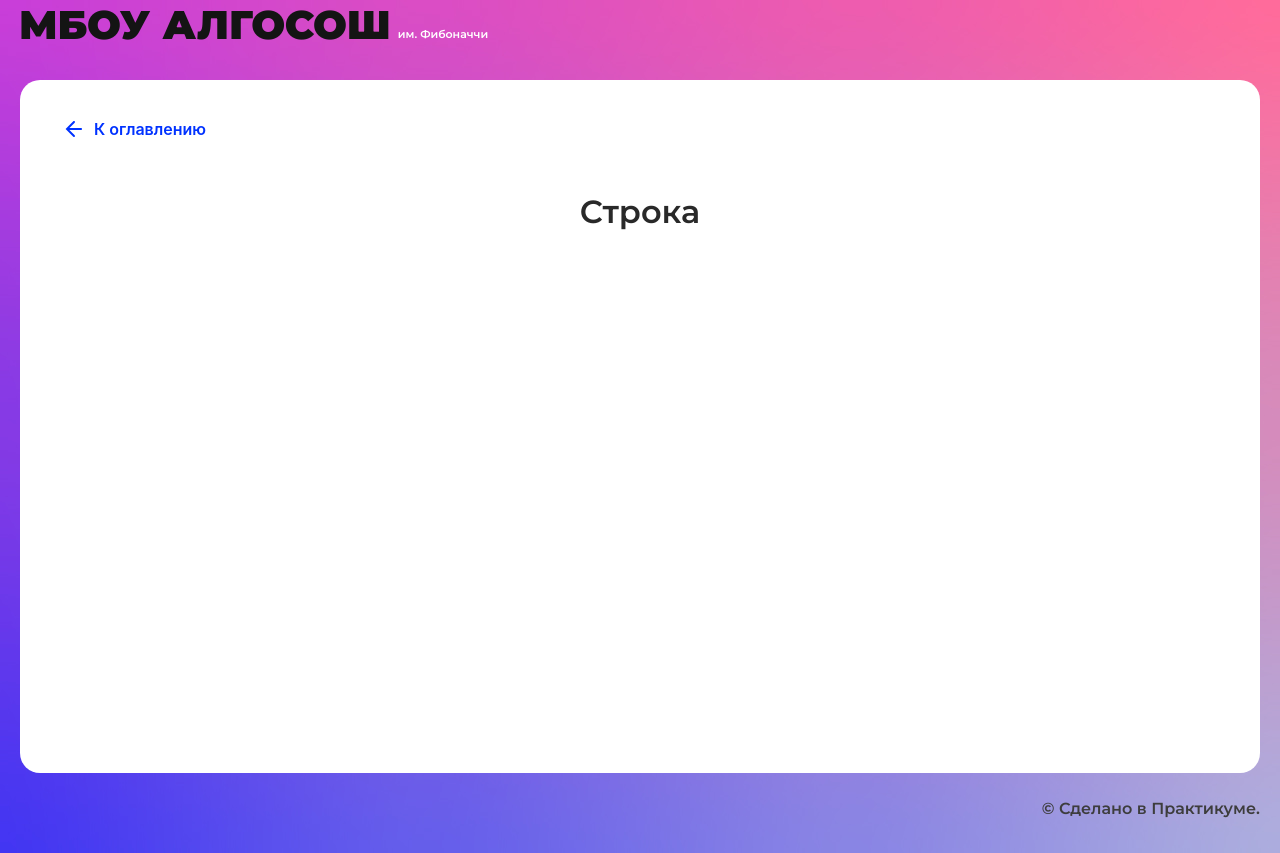
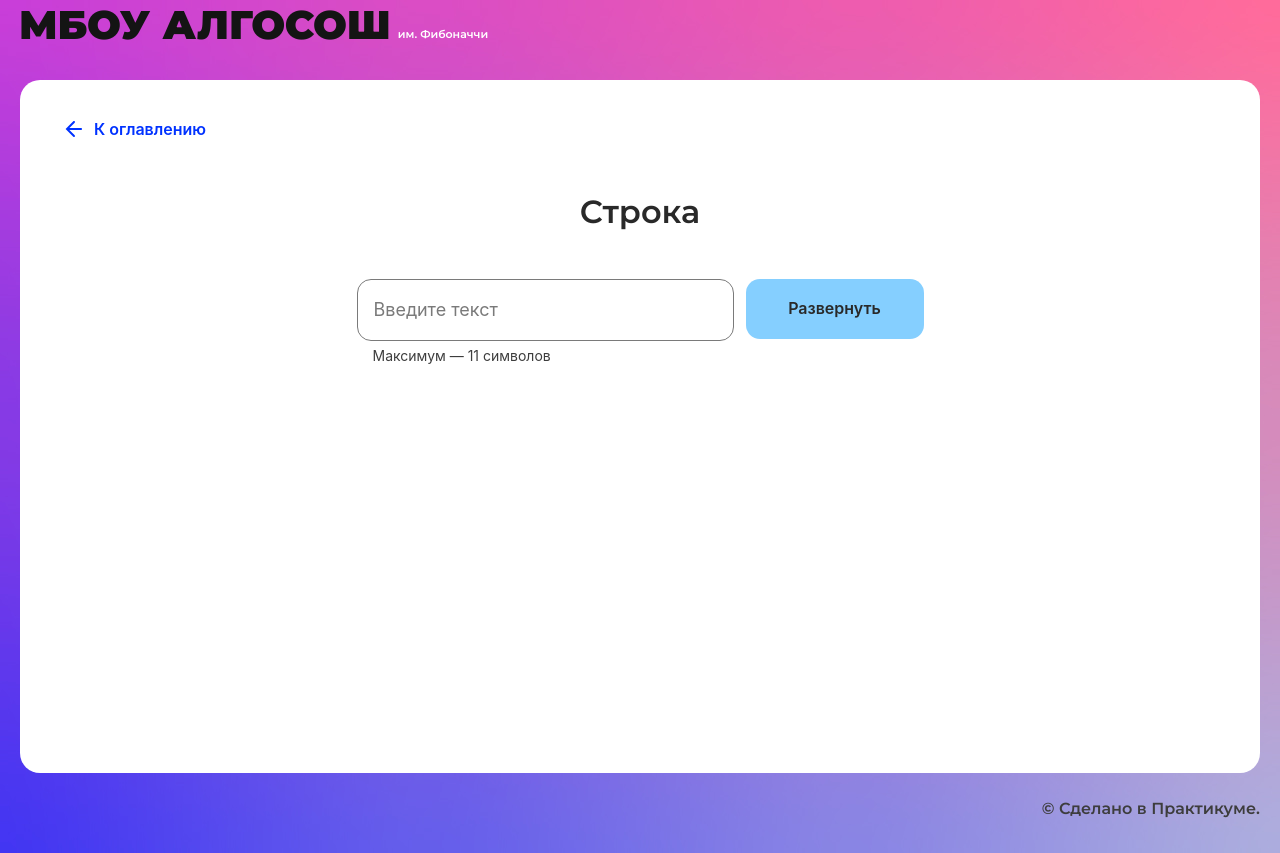
Before and after one commit to iuliya21/fibonacci-school, a React (Create React App) app: page /recursion in a window 1280 px wide. Built offline with nearby package versions, Linux system fonts and the light colour scheme.

Commit message:
string algorithm

```diff
--- a/package.json
+++ b/package.json
@@ -3,12 +3,10 @@
   "version": "0.1.0",
   "private": true,
   "dependencies": {
-    "@testing-library/jest-dom": "^5.16.2",
     "@testing-library/react": "^12.1.2",
     "@testing-library/user-event": "^13.5.0",
     "@types/jest": "^27.4.0",
     "@types/node": "^16.11.22",
-    "@types/react": "^17.0.39",
     "@types/react-dom": "^17.0.11",
     "nanoid": "^3.2.0",
     "react": "^17.0.2",
@@ -44,6 +42,8 @@
     ]
   },
   "devDependencies": {
+    "@testing-library/jest-dom": "^5.17.0",
+    "@types/react": "^18.2.15",
     "@types/react-router-dom": "^5.3.3"
   }
 }
--- /dev/null
+++ b/src/components/string/string.module.css
@@ -0,0 +1,25 @@
+.container {
+  display: flex;
+  max-width: 567px;
+  column-gap: 12px;
+  margin: 0 auto;
+}
+
+.wordContainer {
+  display: flex;
+  column-gap: 16px;
+  margin: 120px 0 0;
+  justify-content: center;
+}
+
+.input {
+  width: 377px;
+}
+
+.sorting {
+  color: pink;
+}
+
+.sorted {
+  color: green;
+}
--- a/src/components/string/string.tsx
+++ b/src/components/string/string.tsx
@@ -1,10 +1,62 @@
-import React from "react";
+import React, { useState } from "react";
 import { SolutionLayout } from "../ui/solution-layout/solution-layout";
+import { Input } from "../ui/input/input";
+import { Button } from "../ui/button/button";
+import styles from "./string.module.css";
+import { Circle } from "../ui/circle/circle";
+
+type CharInfo = {
+  char: string;
+  sorting: boolean;
+  sorted: boolean;
+};
 
 export const StringComponent: React.FC = () => {
+  const [inputValue, setInputValue] = useState<string>("");
+  const [word, setWord] = useState<CharInfo[]>([]); // массив символов введенного слова
+
+  const handleInputChange = (event: React.ChangeEvent<HTMLInputElement>) => {
+    setInputValue(event.target.value);
+  };
+
+  const handleButtonClick = () => {
+    const newWord = inputValue
+      .split("")
+      .map((char) => ({ char, sorting: false, sorted: false }));
+    setWord(newWord);
+    let delay = 1000;
+    for(let i = 0; i <= newWord.length / 2; i++) {
+      const lastIndex = newWord.length - i - 1;
+      setTimeout(() => {
+        const temp = newWord[i];
+        newWord[i] = newWord[lastIndex];
+        newWord[lastIndex] = temp;
+      }, delay)
+    }
+  };
+
   return (
     <SolutionLayout title="Строка">
-
+      <div className={styles.container}>
+        <div className={styles.input}>
+          <Input
+            maxLength={11}
+            isLimitText={true}
+            value={inputValue}
+            onChange={handleInputChange}
+          />
+        </div>
+        <Button
+          text="Развернуть"
+          onClick={handleButtonClick}
+          style={{ width: 178 }}
+        />
+      </div>
+      <div className={styles.wordContainer}>
+        {word.map(({ char, sorting, sorted }, index) => (
+          <Circle key={index} letter={char} />
+        ))}
+      </div>
     </SolutionLayout>
   );
 };
--- a/src/components/ui/input/input.tsx
+++ b/src/components/ui/input/input.tsx
@@ -1,4 +1,4 @@
-import React from "react";
+import React, { useState } from "react";
 import styles from "./input.module.css";
 
 interface InputProps extends React.HTMLProps<HTMLInputElement> {
@@ -18,7 +18,7 @@ export const Input: React.FC<InputProps> = ({
 }) => {
   const limitText =
     type === "text"
-      ? `Максимум — ${maxLength} символа`
+      ? `Максимум — ${maxLength} символов`
       : `Максимальное число — ${max}`;
 
   return (
--- a/src/components/ui/solution-layout/solution-layout.tsx
+++ b/src/components/ui/solution-layout/solution-layout.tsx
@@ -6,6 +6,7 @@ import styles from "./solution-layout.module.css";
 interface SolutionLayoutProps {
   title: string;
   extraClass?: string;
+  children: React.ReactNode;
 }
 
 export const SolutionLayout: React.FC<SolutionLayoutProps> = ({
```
Also changed, not shown: 2 other files (tests, documents, lock files or other folders).
